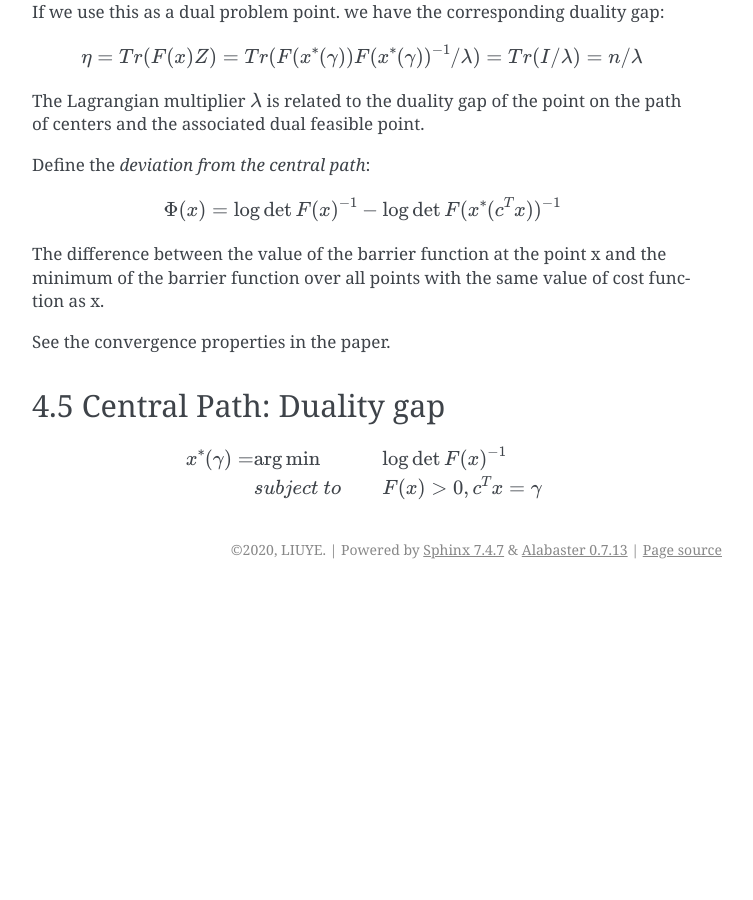
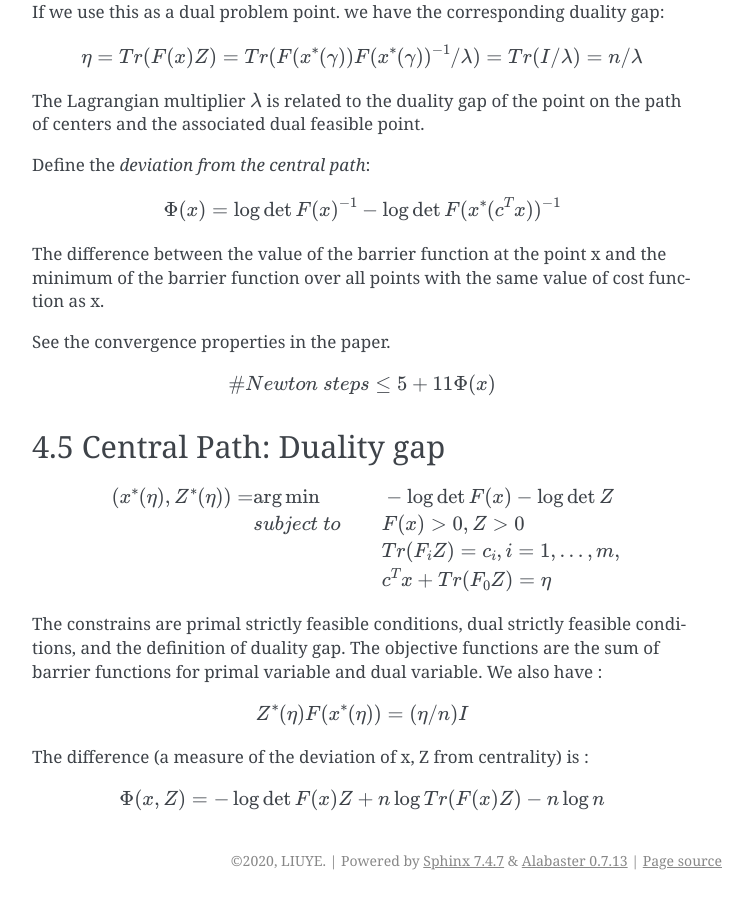
Before and after one commit to gggliuye/cvx_learning, a Sphinx documentation site: the page built from docs/SDP/CentralPath.rst, in a window 1280 px wide and 900 px high, scrolled down 2583 px. Shown: the whole window, without its empty margins (388-1141 px from the left). Built offline with Sphinx 7.4.7, drawn with Linux system fonts in a browser that asks for light colours; before the commit the page ends 3172 px from its top, so only the background shows below that.

Commit message:
Update CentralPath.rst

```diff
--- a/docs/SDP/CentralPath.rst
+++ b/docs/SDP/CentralPath.rst
@@ -134,11 +134,29 @@ function over all points with the same value of cost function as x.
 
 See the convergence properties in the paper.
 
+.. math::
+  \# Newton \ steps \le 5 + 11\Phi(x)
+
+
 4.5 Central Path: Duality gap
 ---------------------------
 
 .. math::
   \begin{align*}
-  x^{*}(\gamma) = & \arg\min && \log\det F(x)^{-1} \\
-  & subject\ to && F(x) > 0, c^{T}x =\gamma
+  (x^{*}(\eta), Z^{*}(\eta)) = & \arg\min && -\log\det F(x) - \log\det Z \\
+  & subject\ to && F(x) > 0, Z>0\\
+  & && Tr(F_{i}Z) = c_{i}, i = 1,...,m,\\
+  & && c^{T}x + Tr(F_{0}Z) = \eta
   \end{align*}
+
+The constrains are primal strictly feasible conditions, dual strictly feasible conditions, and the definition of duality gap.
+The objective functions are the sum of barrier functions for primal variable and dual variable.
+We also have :
+
+.. math::
+  Z^{*}(\eta) F(x^{*}(\eta)) = (\eta/n) I
+
+The difference (a measure of the deviation of x, Z from centrality) is :
+
+.. math::
+  \Phi(x, Z) = - \log\det F(x)Z + n\log Tr(F(x)Z) - n\log n
```
